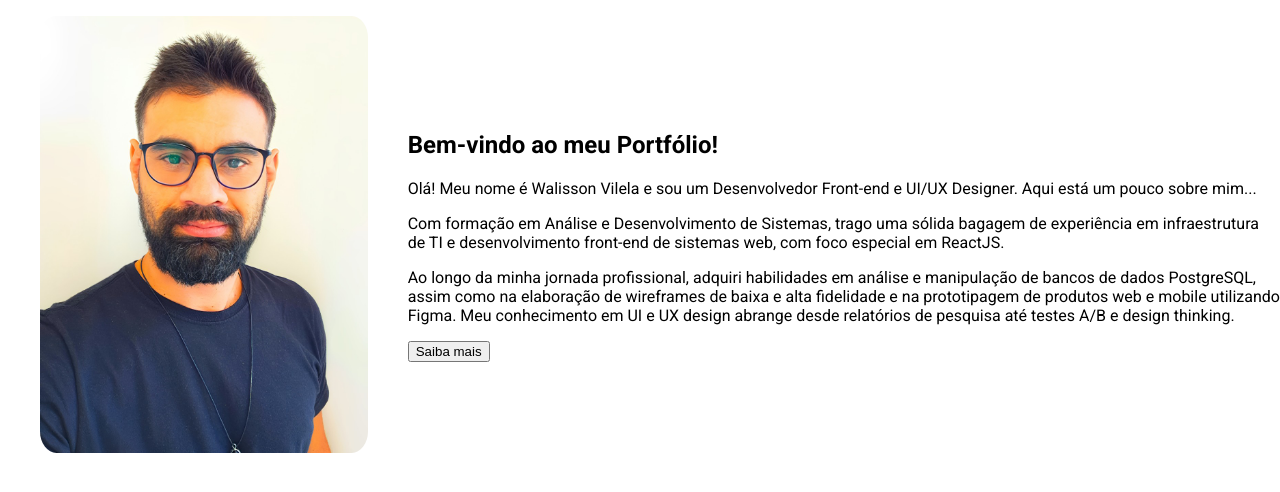
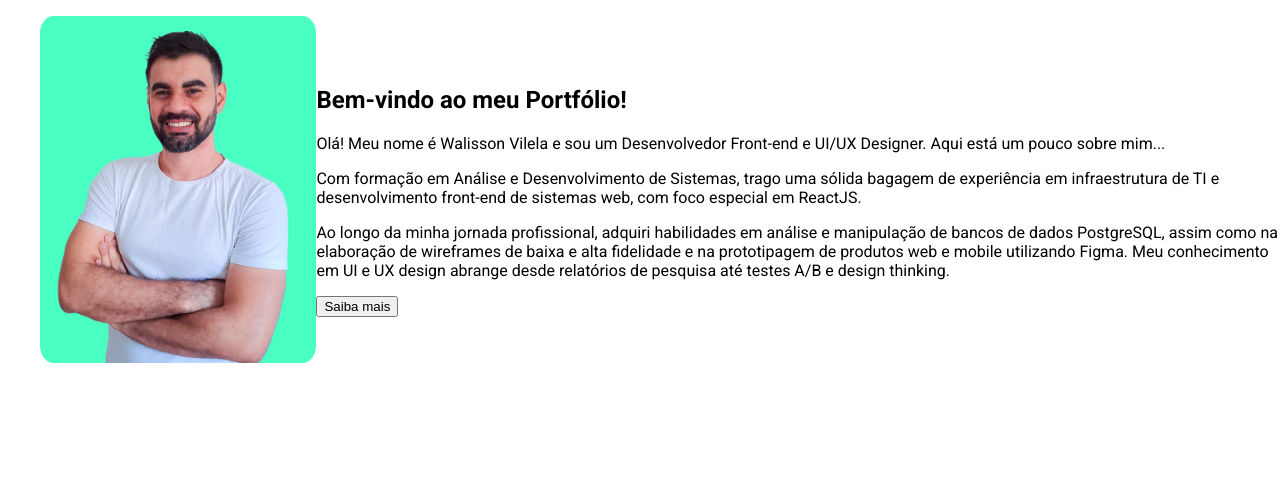
Before and after one commit to Walisson-Vilela/Walisson-Portfolio, a React (Vite) app: page /about in a window 1280 px wide. Shown: the top 492 px of the page. Built offline with nearby package versions, Linux system fonts and the light colour scheme.

Commit message:
[STYLE] = alteração na imagem
 alteração na imagem

```diff
--- a/src/components/About/about.module.css
+++ b/src/components/About/about.module.css
@@ -1,11 +1,14 @@
 .aboutContainer {
   display: flex;
   align-items: center; /* Centraliza verticalmente */
+  background-color: #fff;
+
 }
-
 
 .profilePicture img {
   width: 100%; /* Garante que a imagem preencha completamente o contêiner */
   height: 100%; /* Garante que a imagem preencha completamente o contêiner */
   border-radius: 5%; /* Torna a imagem redonda */
+  background-color: rgb(73, 255, 194);
+  padding: 15px 25px 0px 15px;
 }
--- a/src/components/About/index.jsx
+++ b/src/components/About/index.jsx
@@ -1,4 +1,4 @@
-import Profile from "../../assets/images/walisson.jpg";
+import Profile from "../../assets/images/walisson-vilela.png";
 import styles from "./about.module.css";
 
 function About() {
```
Also changed, not shown: src/assets/images/walisson-vilela.png (added), src/assets/images/walisson.jpg (deleted). Lines whose indentation alone changed are shown as unchanged.
